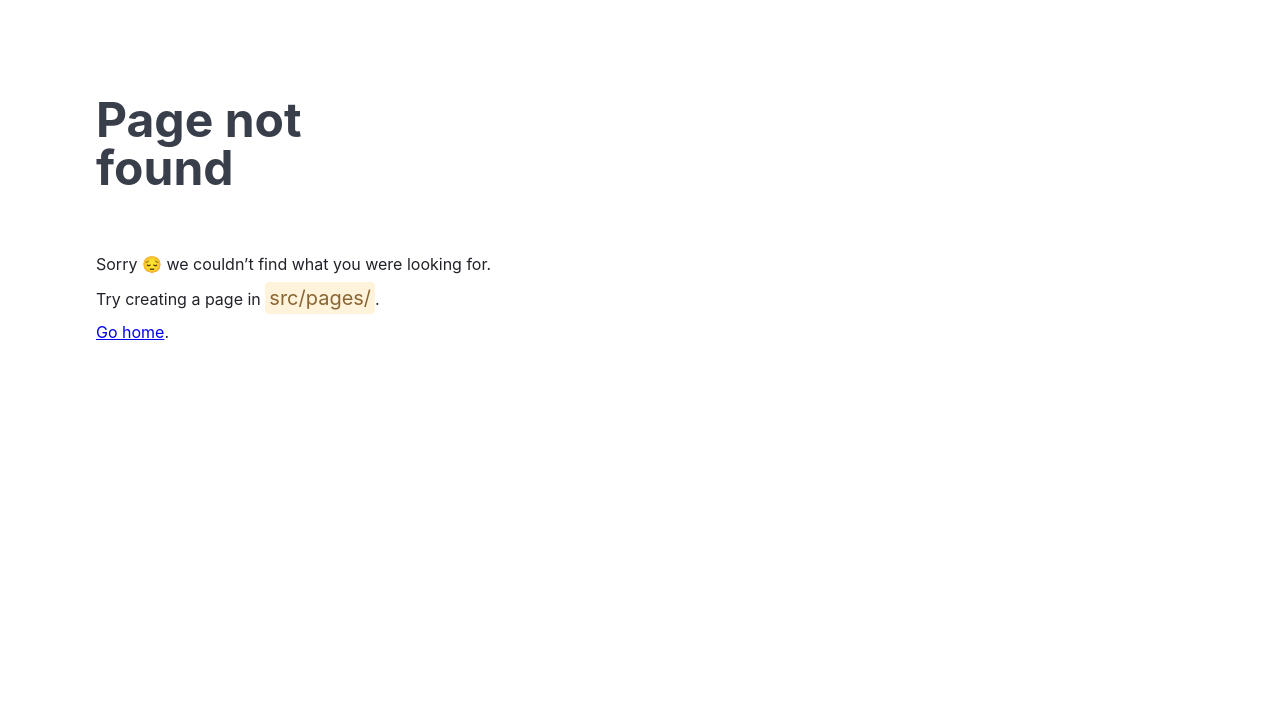
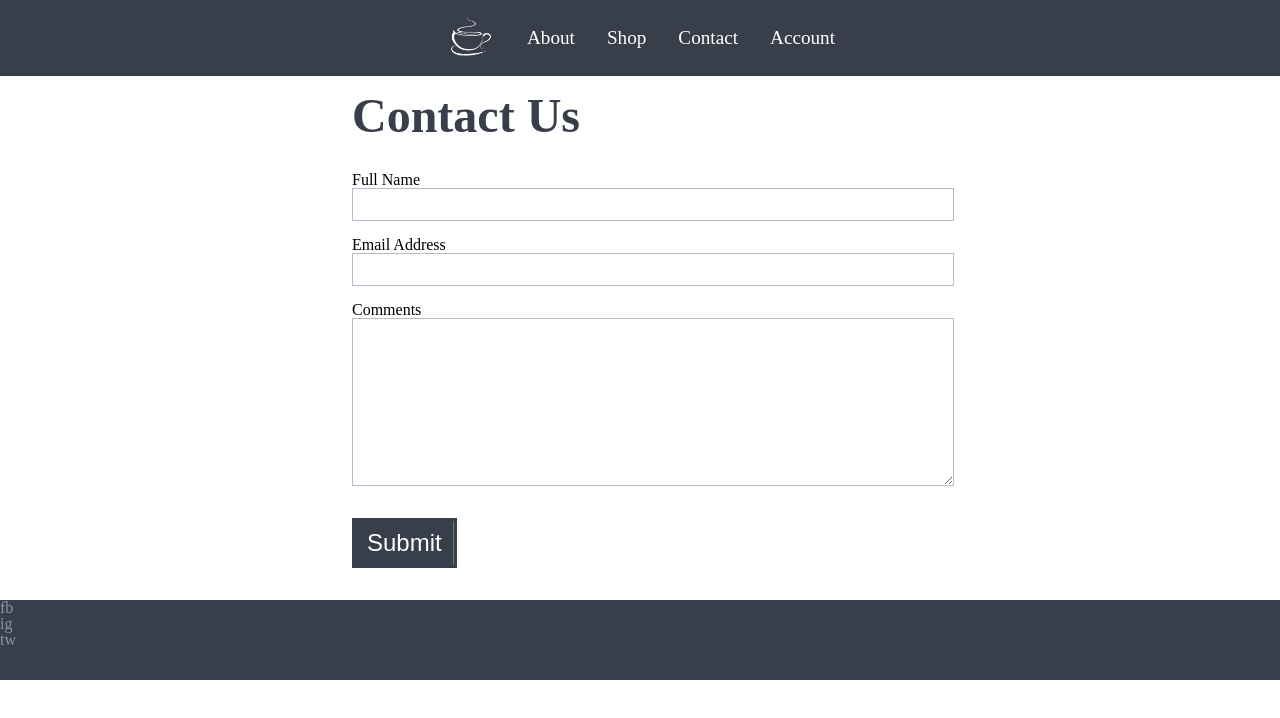
Before and after one commit to danigirl329/gatsby-app-cms, a Gatsby site: page /contact in a window 1280 px wide. Before the commit this address had no page. Built offline with nearby package versions, Linux system fonts and the light colour scheme; Gatsby itself is replaced by a stand-in of ours.

Commit message:
Basic Contact form and styling. Adds logo into header Create layout component

```diff
--- /dev/null
+++ b/src/components/layout.js
@@ -0,0 +1,52 @@
+import React from "react"
+import Logo from "../images/logo.png"
+const nav = [
+  {
+    text: "About",
+    url: "/about"
+  },
+  {
+    text: "Shop",
+    url: "/shop"
+  },
+  {
+    text: "Contact",
+    url: "/contact"
+  },
+  {
+    text: "Account",
+    url: "/account"
+  },
+]
+
+export default function Layout({ children }) {
+  return (
+    <main>
+      <title>Cafe Shipt</title>
+      <nav className="dark-background">
+        <ul>
+          <li>
+            <a href="/">
+              <img className="logo" alt="illustration of coffee cup with steam coming out of it" src={Logo} />
+            </a>
+          </li>
+        {nav.map(link => (
+          <li key={link.text}>
+            <a href={link.url}>{link.text}</a>
+          </li>
+        ))}
+        </ul>
+      </nav>
+      {children}
+      <section className="footer dark-background">
+        <article className="social-links">
+          <ul>
+            <li>fb</li>
+            <li>ig</li>
+            <li>tw</li>
+          </ul>
+        </article>
+      </section>
+    </main>
+  )
+}
--- /dev/null
+++ b/src/pages/contact.js
@@ -0,0 +1,64 @@
+import * as React from "react"
+import Layout from "../components/layout"
+import "../stylesheets/forms.scss"
+import "../stylesheets/contact.scss"
+
+
+export default class ContactPage extends React.Component {
+  state = {
+    name: "",
+    email: "",
+    comments: "",
+  }
+
+  handleInputChange = event => {
+    const target = event.target
+    const value = target.value
+    const name = target.name
+    const email = target.email
+    const comments = target.comments
+    this.setState({
+      [name]: value,
+      [email]: value,
+      [comments]: value,
+    })
+  }
+
+  handleSubmit = event => {
+    event.preventDefault()
+    alert(`Thank you ${this.state.name}. We will contact you shortly.`)
+  }
+
+  render() {
+    return (
+      <Layout>
+        <div className="centered-container">
+          <form className="contact-form" onSubmit={this.handleSubmit}>
+            <h1>Contact Us</h1>
+            <label>Full Name</label>
+            <input
+              type="text"
+              name="name"
+              value = {this.state.name}
+              onChange = {this.handleInputChange}
+            />
+            <label>Email Address</label>
+            <input
+            type="email"
+            name="email"
+            value = {this.state.email}
+            onChange = {this.handleInputChange}
+            />
+            <label>Comments</label>
+            <textarea
+            name="comments"
+            value={this.state.comments}
+            onChange = {this.handleInputChange}
+            ></textarea>
+            <button className="button-dark" type="submit">Submit</button>
+          </form>
+        </div>
+      </Layout>
+    )
+  }
+}
--- /dev/null
+++ b/src/stylesheets/contact.scss
@@ -0,0 +1,19 @@
+.contact-form {
+  width: calc(100% - 10%);
+  margin: 0 auto;
+
+  h1 {
+    margin-bottom: 2rem;
+  }
+
+  input, textarea {
+    margin-bottom: 1rem;
+    padding: 0.5rem 0.75rem;
+    width: 100%;
+    border: 0.5px solid var(--light-gray)
+  }
+
+  textarea {
+    height: 150px;
+  }
+}
--- a/src/stylesheets/defaults.scss
+++ b/src/stylesheets/defaults.scss
@@ -31,16 +31,15 @@ h4 {
 
 @mixin button {
   font-size: 1.5rem;
-  margin: 1rem;
+  margin: 1rem 0;
   padding: 0.5rem 0.75rem;
 }
 
 .button-light {
   @include button;
-  // background: transparent;
   background: linear-gradient(to left, transparent 50%, var(--charcoal) 50%);
   background-size: 200% 100%;
-  background-position:right bottom;
+  background-position: right bottom;
   transition: all .5s ease;
   border: 3px solid var(--charcoal);
   color: var(--charcoal);
@@ -55,27 +54,17 @@ h4 {
 
 .button-dark {
   @include button;
-  background: var(--charcoal);
+  background: linear-gradient(to left, var(--charcoal) 50%, #fff 50%);
+  background-size: 200% 100%;
+  background-position: right bottom;
+  transition: all .5s ease;
+  border: 3px solid var(--charcoal);
   color: #fff;
-  border: 3px solid #fff;
   &:hover {
     cursor: pointer;
-    background: #fff;
-    border: 3px solid var(--charcoal);
+    background-position:left bottom;
+    transition: all .5s ease;
     color: var(--charcoal);
+
   }
 }
-
-nav {
-  a {
-    font-size: 1.2rem;
-    color: #fff;
-    text-decoration: none;
-    transition: .3s ease-in-out;
-    &:hover {
-      transition: .3s ease-in-out;
-      border-bottom: 3px solid #fff;
-      padding-bottom: 5px;
-    }
-  }
-}
--- /dev/null
+++ b/src/stylesheets/forms.scss
@@ -0,0 +1,14 @@
+form {
+  input, textarea {
+    display: block;
+  }
+
+  label {
+    margin-top: 1rem;
+  }
+
+  input {
+    padding: 0.5rem 0.75rem;
+  }
+
+}
--- a/src/stylesheets/layout.scss
+++ b/src/stylesheets/layout.scss
@@ -1,41 +1,40 @@
 main {
   nav {
+    a {
+      font-size: 1.2rem;
+      color: #fff;
+      text-decoration: none;
+      transition: .3s ease-in-out;
+      &:hover {
+        transition: .3s ease-in-out;
+        border-bottom: 3px solid #fff;
+        padding-bottom: 5px;
+      }
+    .logo {
+      width: 50px;
+      border: none;
+      &:hover {
+        border: none;
+      }
+    }
+  }
     ul {
       display: flex;
       flex-wrap: wrap;
       justify-content: center;
+      align-items: center;
       li {
         padding: 1rem;
       }
     }
   }
-  .hero {
-    display: grid;
-    grid-template-columns: 1fr 1fr 2fr;
-    grid-template-rows: repeat(4, 1fr);
-    height: 100vh;
-    background: url(../images/home_background.jpeg);
-    background-repeat: no-repeat;
-    background-size: cover;
-    .intro {
-      background-color: rgb(255, 255, 255, 0.5);
-      padding: 1rem;
-      margin: 1rem;
-      grid-column: 3/4;
-      grid-row: 3;
-      h1, h2 {
-        color: var(--charcoal);
-      }
-    }
+
+  .centered-container {
+    display: block;
+    width: calc(100vw - 50%);
+    margin: 1rem auto;
   }
-  .about {
-    height: 25vh;
-    text-align: center;
-    padding: 2rem;
-  }
-  .cta {
-    height: 50vh;
-  }
+
   .footer {
     height: 10vh;
   }
--- a/src/stylesheets/variables.scss
+++ b/src/stylesheets/variables.scss
@@ -1,5 +1,6 @@
 :root {
   --gray: #8C95A0;
+  --light-gray: #b2becc;
   --brown: #96623B;
   --charcoal: #393E4B;
 }
```
Also changed, not shown: src/pages/about.js (added, +12 -0 lines), src/pages/index.js (+4 -40 lines), src/stylesheets/homepage.scss (added, +27 -0 lines), src/images/logo.png (added).
